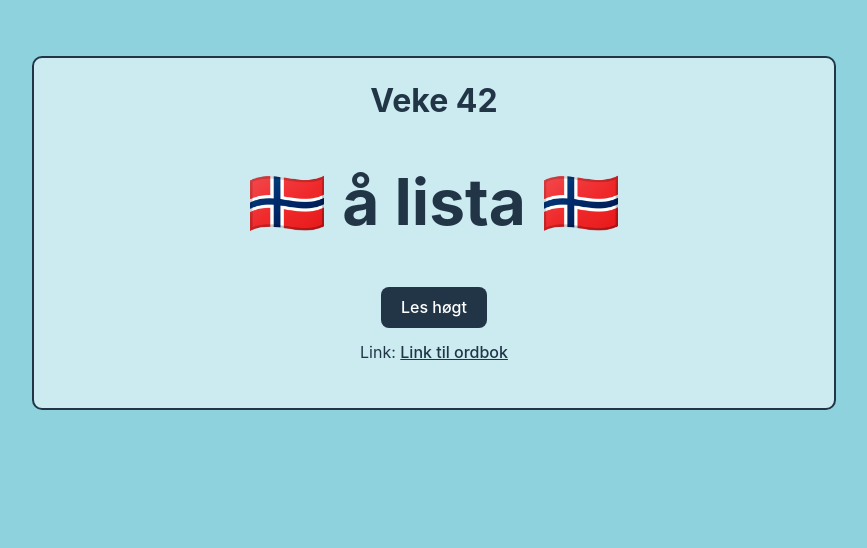
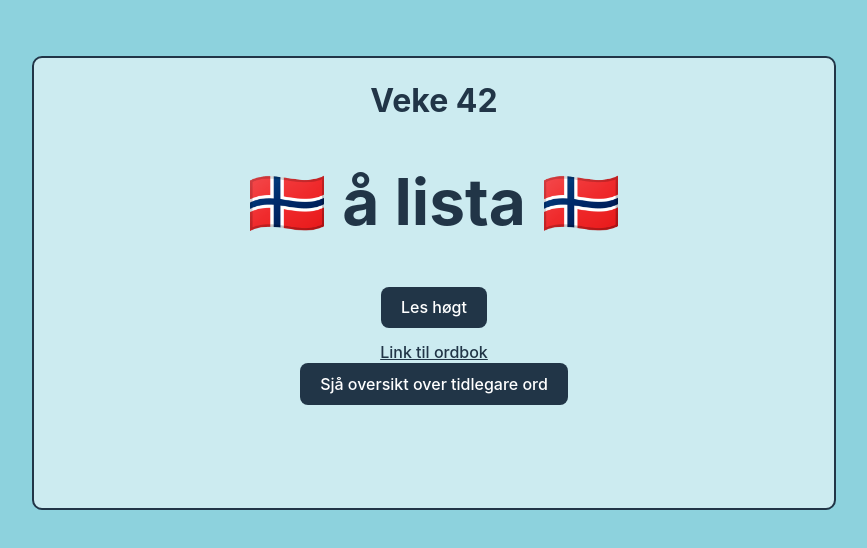
Before and after one commit to marvin19/vekas-ord, a React (Vite) app: page / in a window 1280 px wide. Shown: the top 548 px of the page, without its empty margins (206-1073 px from the left). Built offline with nearby package versions, Linux system fonts and the light colour scheme.

Commit message:
Added functionality for a new page.

```diff
--- a/package.json
+++ b/package.json
@@ -15,6 +15,7 @@
     "date-fns": "^2.30.0",
     "react": "^18.2.0",
     "react-dom": "^18.2.0",
+    "react-router-dom": "^6.18.0",
     "typescript": "^5.2.2"
   },
   "devDependencies": {
--- a/src/App.css
+++ b/src/App.css
@@ -44,7 +44,7 @@ a:hover {
   color: var(--hoverColor);
 }
 
-button {
+button, .btn-main {
   border-radius: 8px;
   border: 1px solid transparent;
   padding: 0.6em 1.2em;
@@ -55,9 +55,10 @@ button {
   color: var(--white);
   cursor: pointer;
   transition: border-color 0.25s;
+  text-decoration: none;
 }
 
-button:hover {
+button:hover, .btn-main:hover {
   font-family: inherit;
   background-color: var(--hoverColor);
   color: var(--white);
@@ -101,6 +102,6 @@ button:hover {
   width: 80vw;
   max-width: 800px;
   position: relative;
-  height: 350px;
+  height: 450px;
   overflow: hidden;
 }
--- a/src/App.tsx
+++ b/src/App.tsx
@@ -1,10 +1,11 @@
 import React from 'react'
+import { Link } from 'react-router-dom';
 import { getWeek, startOfWeek } from 'date-fns';
 import { nb } from 'date-fns/locale';
 import words from './data';
+import WordTable from './pages/WordTable';
 import WeekWord from './WeekWord';
 import './App.css'
-
 interface WeekObj {
   week: number;
   word: string;
@@ -14,7 +15,6 @@ interface WeekObj {
 function App() {
   // Getting current week
   const currentWeek =  getWeek(new Date(), { locale: nb, weekStartsOn: 1 });
-  console.log(currentWeek);
 
   // Finding word based on current week
   const weekObj: WeekObj | undefined = words.find(word => word.week === currentWeek);
@@ -27,6 +27,7 @@ function App() {
     <div className="word-container">
       <h1 className="hidden">Vekas ord: </h1>
       <WeekWord weekObj={weekObj} />
+        <Link to="/WordTable" className="btn-main">Sjå oversikt over tidlegare ord </Link>
     </div>
   )
 }
--- a/src/WeekWord.tsx
+++ b/src/WeekWord.tsx
@@ -20,7 +20,7 @@ const WeekWord: React.FC<{ weekObj: WeekObj }> = ({ weekObj }) => {
         </h2>
         <SpeechComponent wordToRead={weekObj.word} />
         <p>
-            Link: <a href={weekObj.link}>Link til ordbok</a>
+            <a href={weekObj.link}>Link til ordbok</a>
         </p>
     </div>
   )
--- a/src/main.tsx
+++ b/src/main.tsx
@@ -1,10 +1,23 @@
 import React from 'react'
 import ReactDOM from 'react-dom/client'
+import { createBrowserRouter, RouterProvider } from 'react-router-dom';
 import App from './App.tsx'
+import WordTable from './pages/WordTable.tsx';
 import './index.css'
+
+const router = createBrowserRouter([
+  {
+    path: '/',
+    element: <App/>
+  },
+  {
+    path: 'WordTable',
+    element: <WordTable/>
+  }
+])
 
 ReactDOM.createRoot(document.getElementById('root')!).render(
   <React.StrictMode>
-    <App />
+    <RouterProvider router={router} />
   </React.StrictMode>,
 )
--- /dev/null
+++ b/src/pages/WordTable.tsx
@@ -0,0 +1,30 @@
+import React from 'react'
+
+interface WeekObj {
+  week: number,
+  word: string,
+  link: string
+}
+
+const WordTable= () => {
+  return (
+    <table>
+      <thead>
+        <tr>
+          <th>Veke</th>
+          <th>Ord</th>
+          <th>Link</th>
+        </tr>
+      </thead>
+      <tbody>
+        <tr>
+          <td>Coming</td>
+          <td>Coming</td>
+          <td>Coming</td>
+        </tr>
+      </tbody>
+    </table>
+  )
+}
+
+export default WordTable;
```
Also changed, not shown: 1 other file (tests, documents, lock files or other folders).
